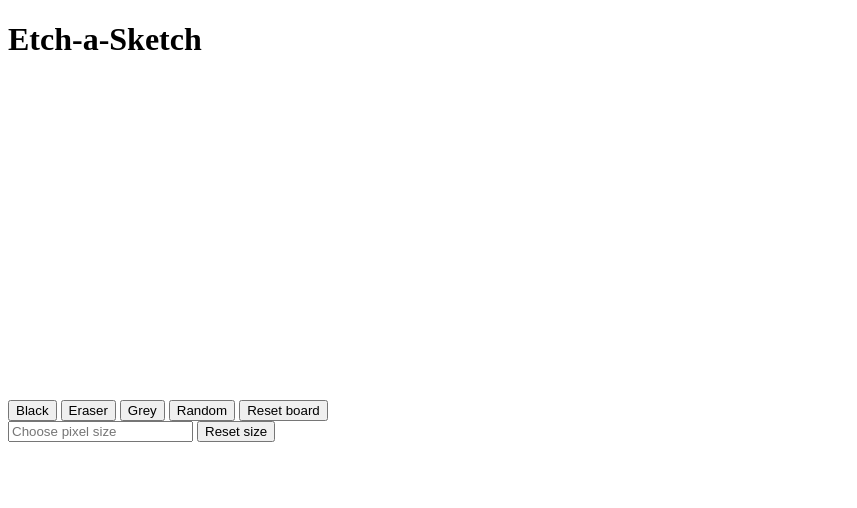
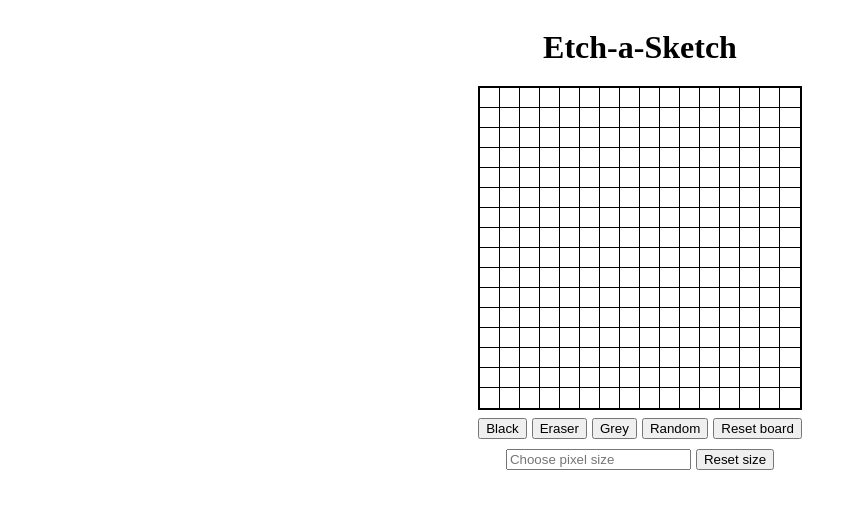
Before and after one commit to Thoss24/JavaScript-practice, a plain HTML site: page etch-a-sketch-practice/index.html in a window 1280 px wide. Both pictures are taken after a click on the button "Black". Shown: the whole page, without its empty margins (0-857 px from the left). Drawn offline with Linux system fonts and the light colour scheme.

Commit message:
etch-a-sketch fully working

```diff
--- a/etch-a-sketch-practice/index.html
+++ b/etch-a-sketch-practice/index.html
@@ -9,14 +9,14 @@
         <div class="container">
             <div><h1 class="title">Etch-a-Sketch</h1></div>
             <div class="board"></div>
-            <div>
-                <button>Black</button>
-                <button>Eraser</button>
-                <button>Grey</button>
-                <button>Random</button>
-                <button>Reset board</button>
+            <div class="buttons">
+                <button onclick="selectColor('black')">Black</button>
+                <button onclick="selectColor('white')">Eraser</button>
+                <button onclick="selectColor('grey')">Grey</button>
+                <button onclick="selectColor('random')">Random</button>
+                <button onclick="resetGrid()">Reset board</button>
             </div>
-            <div>
+            <div class="reset">
                 <input type="text" placeholder="Choose pixel size" onchange="changeSize(this.value)">
                 <button>Reset size</button>
             </div>
--- a/etch-a-sketch-practice/script.js
+++ b/etch-a-sketch-practice/script.js
@@ -1,5 +1,12 @@
+let color = "black";
+let click = true;
+
 function createGrid(size) {
     let board = document.querySelector('.board');
+
+    let oldSquares = board.querySelectorAll('div');
+    oldSquares.forEach((square) => square.remove());
+
     board.style.gridTemplateColumns = `repeat(${size}, 1fr)`;
     board.style.gridTemplateRows = `repeat(${size}, 1fr)`;
 
@@ -13,17 +20,33 @@ function createGrid(size) {
         squares.classList.add('cells');
         board.appendChild(squares);
     }
-
 }
 createGrid(16)
 
-function changeColor(choice) {
-    this.style.backgroundColor = "black"
+function selectColor(choice) {
+    color = choice;
 }
 
-
-
+function changeColor() {
+    if (click){
+    if (color === "random"){
+        this.style.backgroundColor = `hsl(${Math.random() * 360}, 100%, 50%)`;
+    } else this.style.backgroundColor = color;
+}
+}
 
 function changeSize(input) {
+    if (input >= 2 && input <= 100){
+        createGrid(input)
+    } else alert("not enough or too many pixels")
+}
 
+function resetGrid() {
+    let board = document.querySelector('.board');
+    let squares = board.querySelectorAll('div');
+    squares.forEach((square) => square.style.backgroundColor = "white");
 }
+
+document.querySelector('body').addEventListener('click', () => {
+click = !click
+});
--- a/etch-a-sketch-practice/style.css
+++ b/etch-a-sketch-practice/style.css
@@ -1,10 +1,34 @@
+.container {
+    display: flex;
+    flex-direction: column;
+    justify-content: center;
+    align-items: center;
+}
+
+.buttons {
+    display: flex;
+    gap: 5px;
+    margin-top: 10px;
+}
+
+.reset {
+    display: flex;
+    gap: 5px;
+    margin-top: 10px;
+}
+
 .board {
     display: grid;
     height: 40vh;
     width: 40vh;
+    outline: 2px solid black;
 }
 
 .cells {
     height: auto;
     width: auto;
 }
+
+.board > div {
+    outline: 1px solid black;
+}
```
